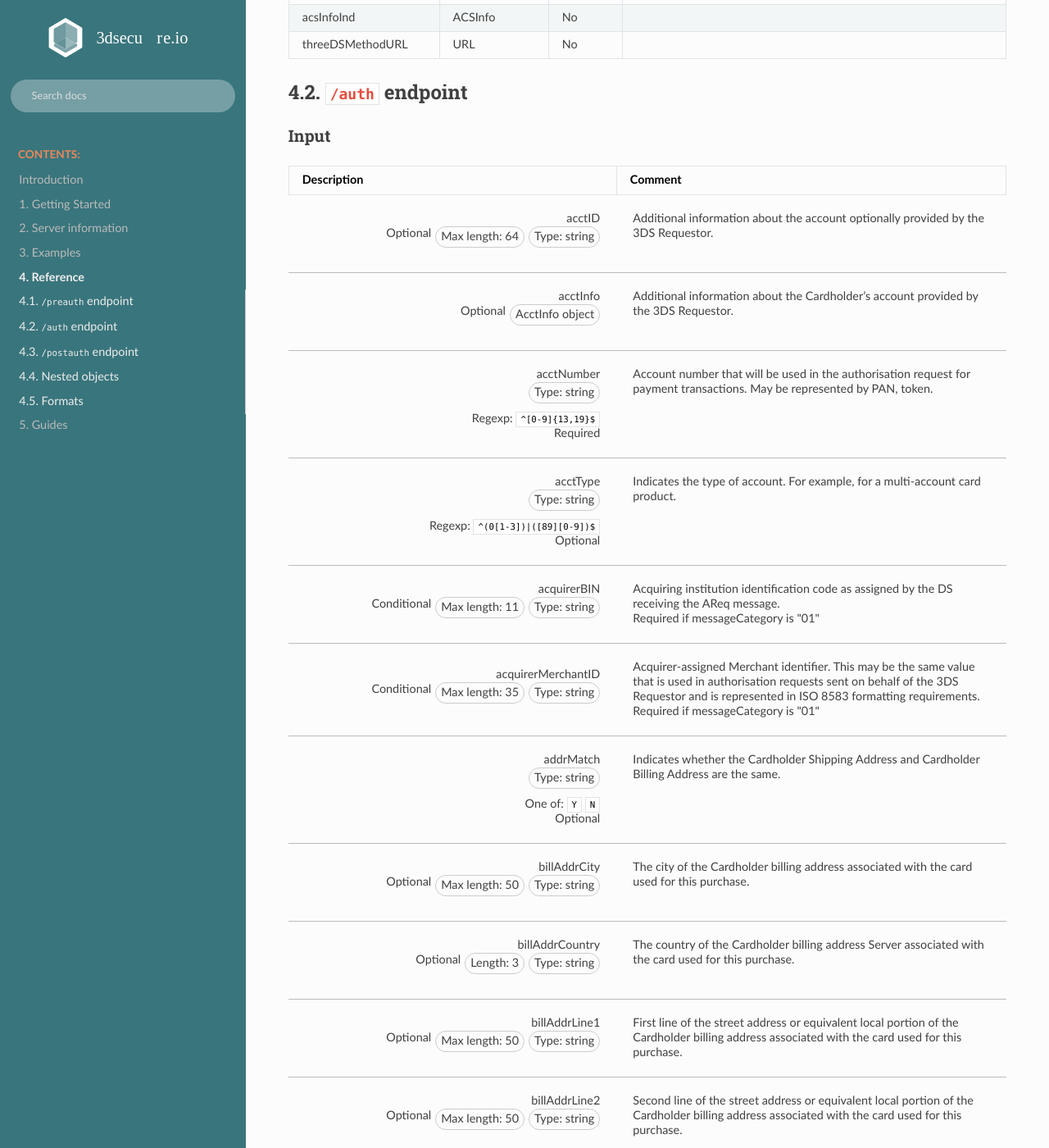
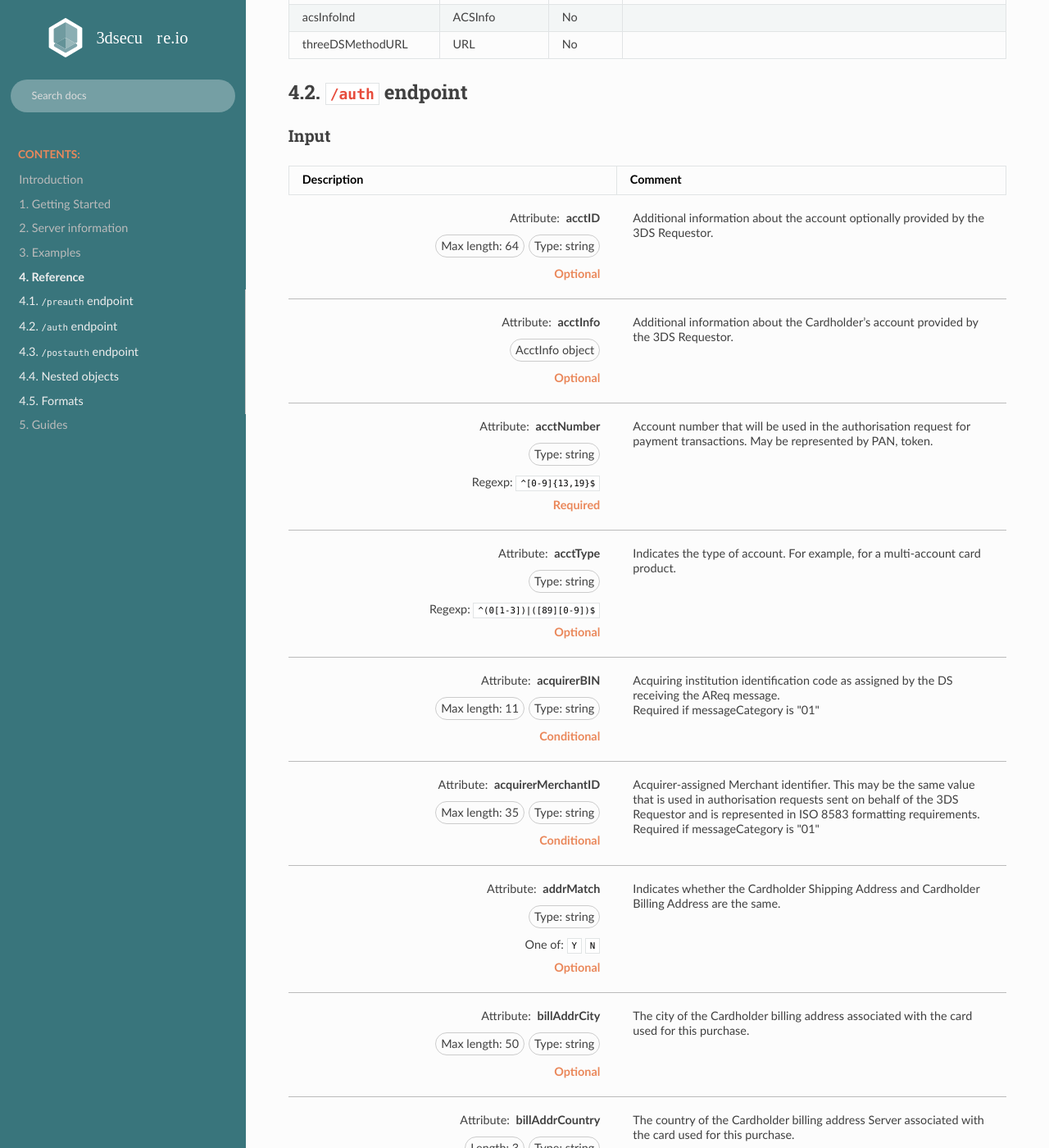
Before and after one commit to clearhaus/3DSv2-api-documentation, a Sphinx documentation site: the page built from source/reference.rst, in a window 1280 px wide and 1400 px high, scrolled down 643 px. Shown: the whole window at 82% size. Built offline with Sphinx 7.4.7 and the Read the Docs theme 2.0.0, drawn with Linux system fonts in a browser that asks for light colours.

Commit message:
Style for inclusion and types

```diff
--- a/source/_static/css/custom.css
+++ b/source/_static/css/custom.css
@@ -102,10 +102,23 @@ a:hover {
 }
 
 
-.argdef p:last-child {
+.inclusion {
     color: rgba(234, 136, 91) !important;
     font-weight: 600 !important;
     margin-bottom: 0px !important;
+    clear: both;
+    margin-top: 10px;
+}
+
+.attributeName {
+    margin-bottom: 10px;
+    font-weight: 600;
+}
+
+.attributeName:before {
+    content: "Attribute:  ";
+    font-weight: 500;
+    margin-right: 4px;
 }
 
 .argdef p:first-child {
@@ -132,18 +145,18 @@ a:hover {
 }
 
 /**Tags**/
-.type, .maxLength, .format, .length, .minLength, .integerString {
+.type, .maxLength, .format, .length, .minLength {
     float: right;
     border: 1px solid #ccc;
-    padding: 3px 6px;
+    padding: 5px 6px 3px;
     border-radius: 200px;
-    margin: 0 0 10px 5px;
+    margin: 0 0 12px 5px;
     text-align: center;
     align-items: center;
     display: flex;
 }
 
-.enum, .argdef p:last-child, .regexp {
+.enum, .argdef p:last-child, .regexp, .integerString {
     margin-top: 10px;
     clear: both;
 }
```
